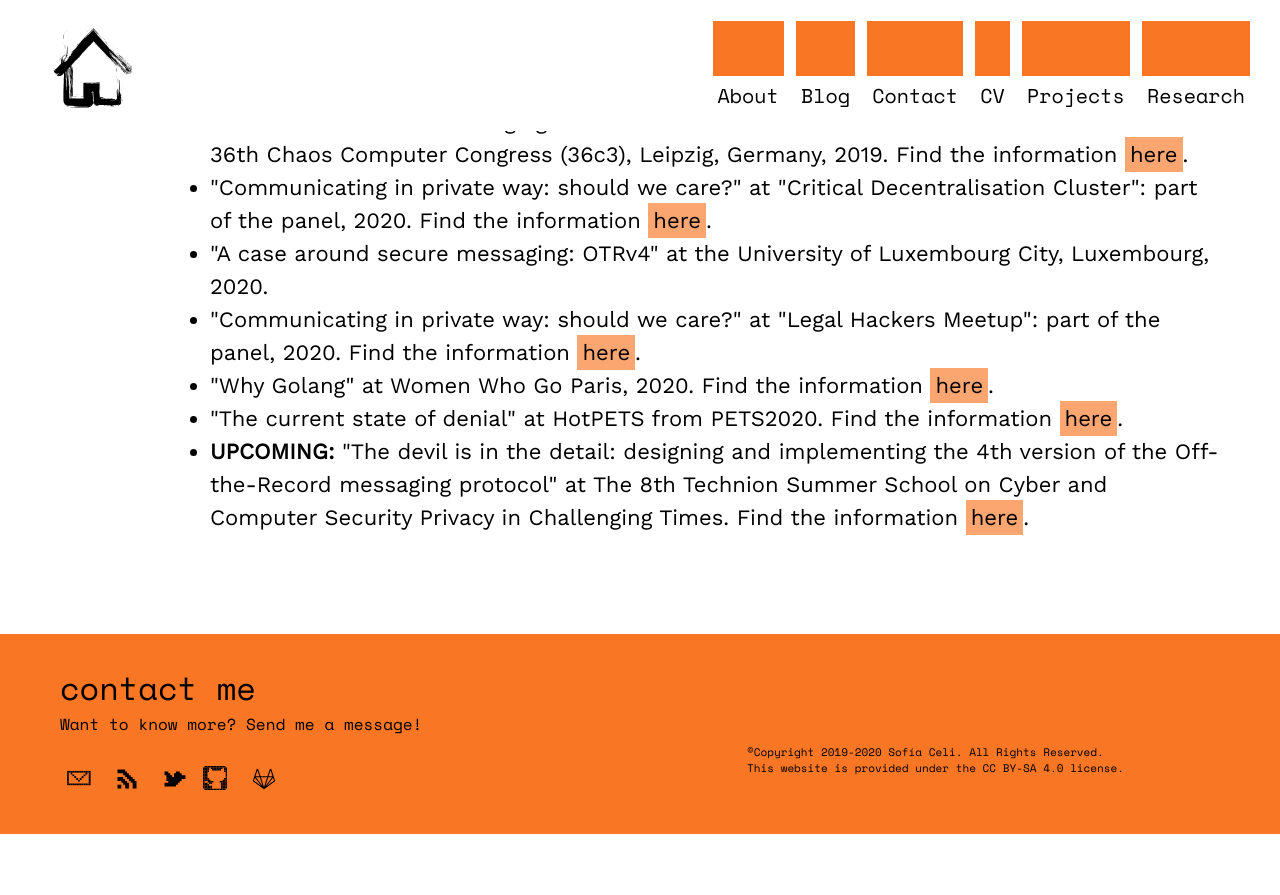
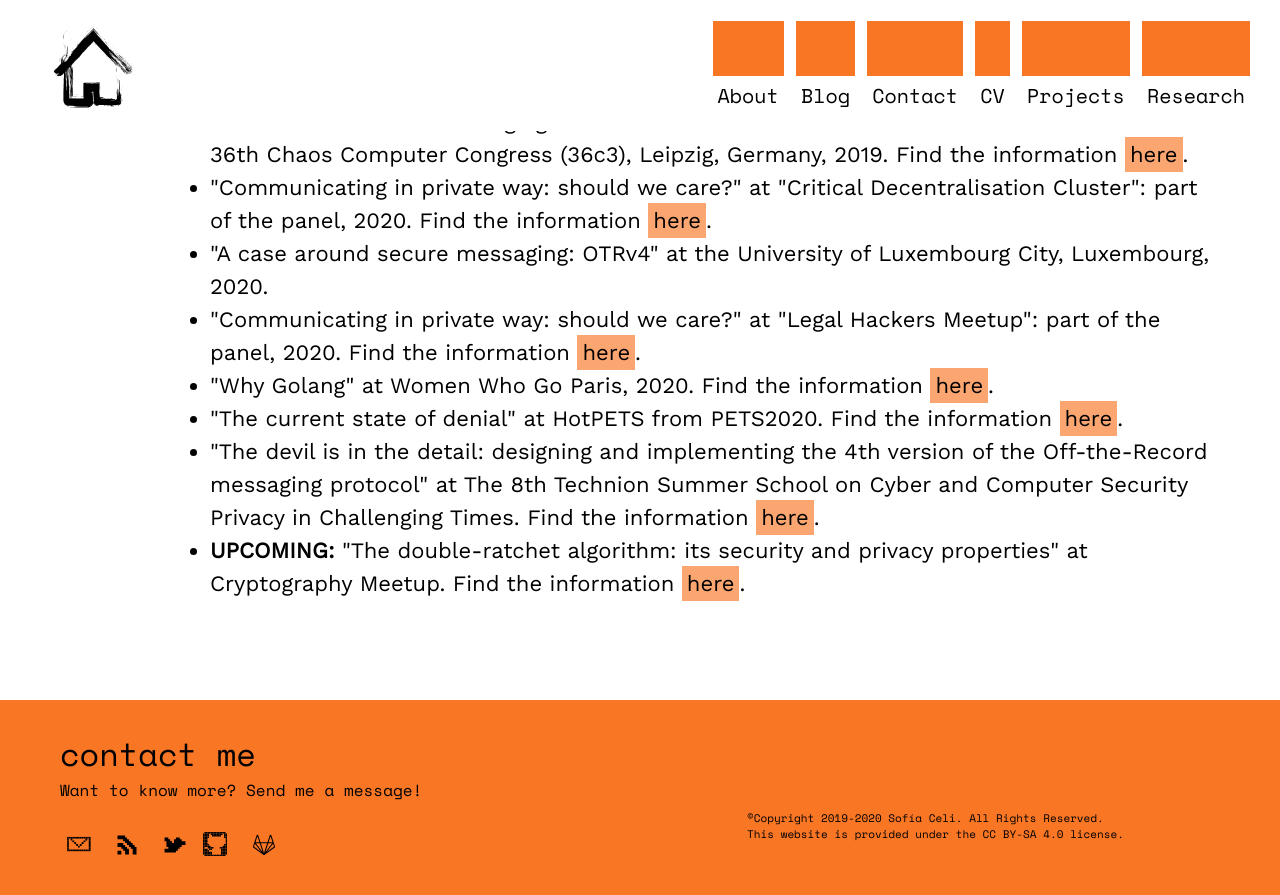
Before and after one commit to claucece/claucece.github.io, a Jekyll site: the page built from research.html, in a window 1280 px wide and 900 px high, scrolled down 2881 px. Shown: the top 895 px of the window. Built offline with Jekyll 4.4.1, drawn with Linux system fonts in a browser that asks for light colours; before the commit the page ends 3715 px from its top, so only the background shows below that; some of the changed text lies outside the part shown.

Commit message:
Other talk

```diff
--- a/research.html
+++ b/research.html
@@ -40,7 +40,7 @@
     <p>For my work, I sometimes receive grants or sponsorships:</p>
     <ul class="centered-list">
 		  <li>NLnet and NGIO Zero: NGI0 PET Fund, 2020. A grant received for continue working on the OTRv4 project. Find more information <a href="https://nlnet.nl/project/OTR4/" target="_blank">here</a>.</li>
-		  <li>Cloudflare: Sponsorship for Crytography Research, 2020.</li>
+		  <li>Cloudflare: Sponsorship for Cryptography Research, 2020.</li>
 		  <li>USENIX Security '20: Diversity grant.</li>
     </ul>
 		<br>
@@ -76,7 +76,8 @@
 		  <li>"Communicating in private way: should we care?" at "Legal Hackers Meetup": part of the panel, 2020. Find the information <a href="https://wwwfr.uni.lu/layout/set/print/snt/news_events/luxembourg_legal_hackers_meetup_communicating_in_a_private_way_why_should_you_care" target="_blank">here</a>.</li>
 		  <li>"Why Golang" at Women Who Go Paris, 2020. Find the information <a href="https://www.meetup.com/Women-Who-Go-Paris/events/269712560/" target="_blank">here</a>.</li>
 		  <li>"The current state of denial" at HotPETS from PETS2020. Find the information <a href="https://petsymposium.org/2020/program.php" target="_blank">here</a>.</li>
-		  <li><b>UPCOMING:</b> "The devil is in the detail: designing and implementing the 4th version of the Off-the-Record messaging protocol" at The 8th Technion Summer School on Cyber and Computer Security Privacy in Challenging Times. Find the information <a href="https://cyber.technion.ac.il/2020-summer-school-on-cyber-computer-security/2020-summer-school-on-cyber-computer-security-program/" target="_blank">here</a>.</li>
+		  <li>"The devil is in the detail: designing and implementing the 4th version of the Off-the-Record messaging protocol" at The 8th Technion Summer School on Cyber and Computer Security Privacy in Challenging Times. Find the information <a href="https://cyber.technion.ac.il/2020-summer-school-on-cyber-computer-security/2020-summer-school-on-cyber-computer-security-program/" target="_blank">here</a>.</li>
+		  <li><b>UPCOMING:</b> "The double-ratchet algorithm: its security and privacy properties" at Cryptography Meetup. Find the information <a href="https://secure.meetup.com/register/?referrer_n=event&referrer_i=273279079&ctx=ref" target="_blank">here</a>.</li>
     </ul>
   </div>
 </div>
```
